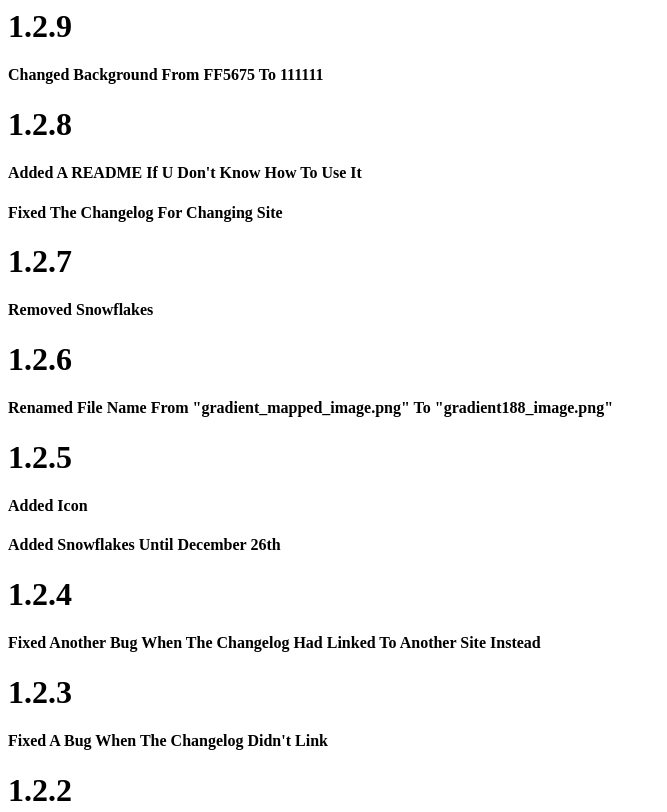
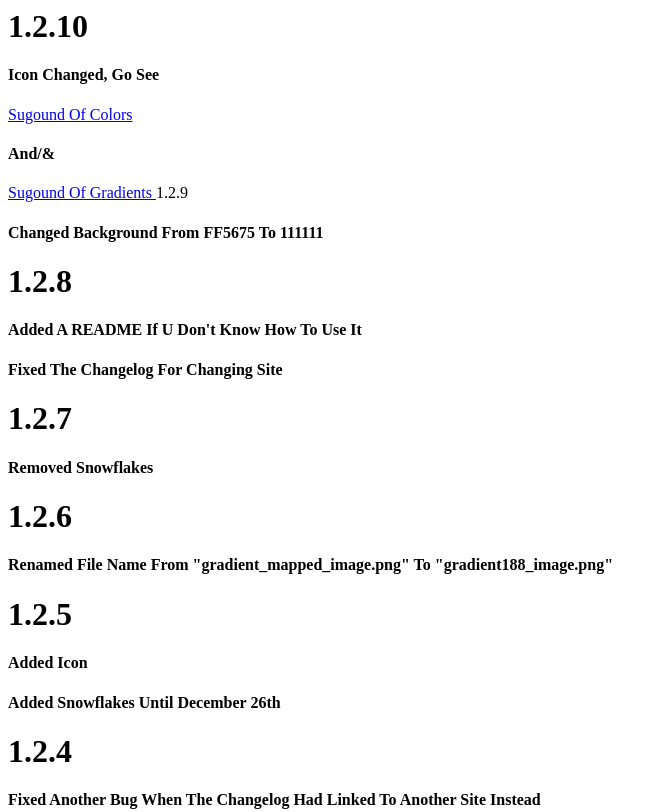
Before and after one commit to log833/cgsg-changelog, a plain HTML site: page index.html in a window 1280 px wide. Shown: the top 812 px of the page, without its empty margins (0-667 px from the left). Drawn offline with Linux system fonts and the light colour scheme.

Commit message:
Update index.html

```diff
--- a/index.html
+++ b/index.html
@@ -1,3 +1,12 @@
+<h1>1.2.10</h1>
+<h4>Icon Changed, Go See</h4>
+<a href="https://log833.github.io/crappy-gradient-stop-generator/create.color.png" target="_blank" rel="noopener noreferrer">
+  Sugound Of Colors
+</a>
+<h4>And/&</h4>
+<a href="https://log833.github.io/crappy-gradient-stop-generator/newicon.png" target="_blank" rel="noopener noreferrer">
+  Sugound Of Gradients
+</a
 <h1>1.2.9</h1>
 <h4>Changed Background From FF5675 To 111111</h4>
 <h1>1.2.8</h1>
```
